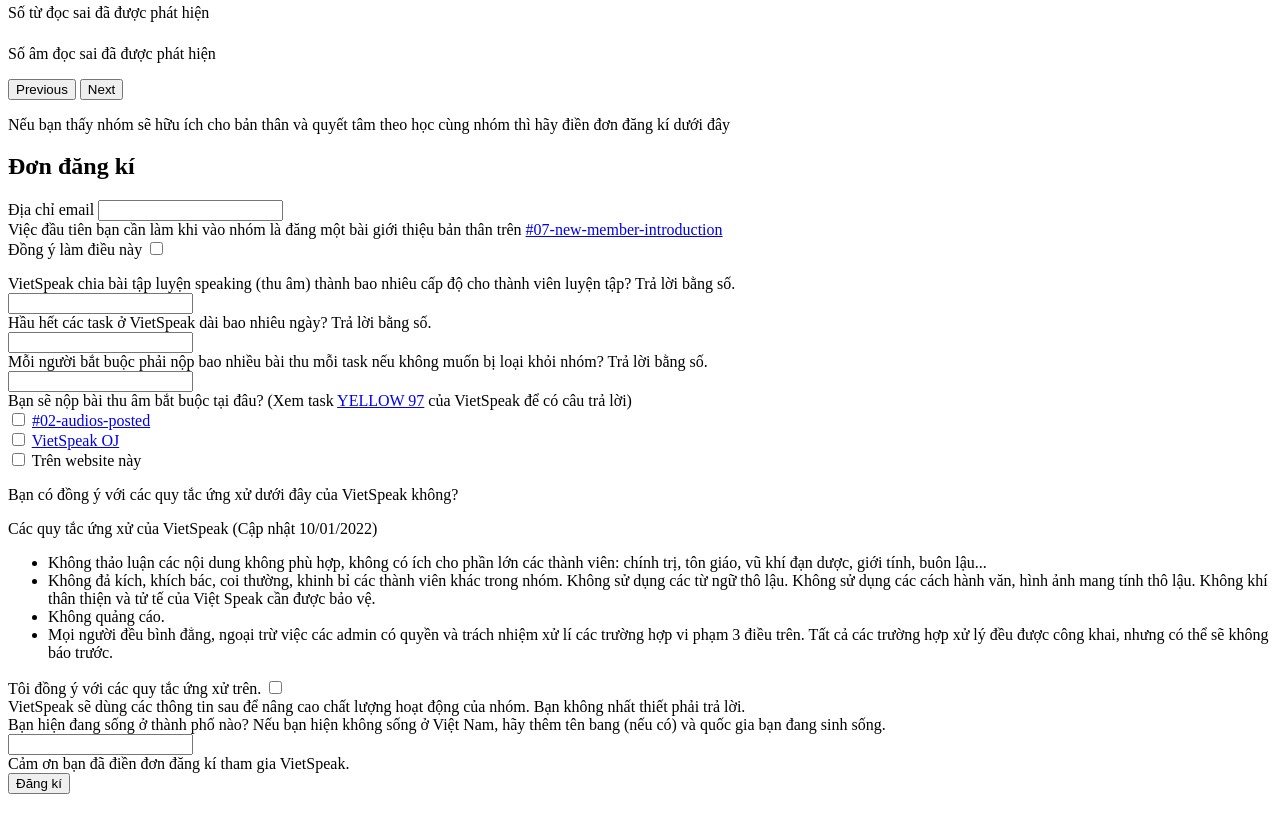
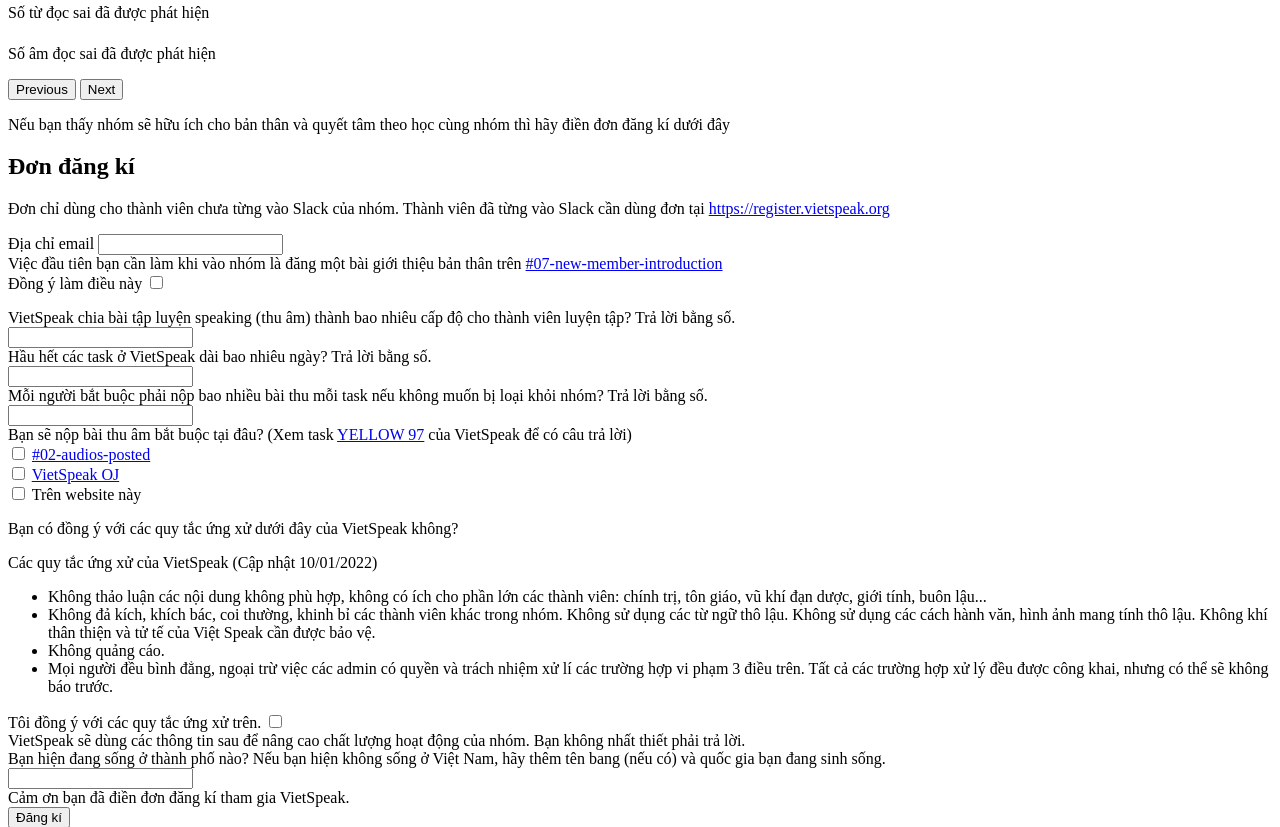
Before and after one commit to vietspeak/VietSpeakOJ, a Flask app: template website/templates/home_body.html in a window 1280 px wide. Shown: the part 418-1245 px from the top of the page. Before the commit the page ends 1212 px from the top, so only its background shows below. Run offline with Flask 3, Linux system fonts and the light colour scheme; the template is opened without the code that fills it, so the values that code supplies are empty.

Commit message:
registration instruction

```diff
--- a/website/templates/home_body.html
+++ b/website/templates/home_body.html
@@ -82,6 +82,7 @@
     cùng nhóm thì hãy điền đơn đăng kí dưới đây
     </p>
     <h2>Đơn đăng kí</h2>
+    <p>Đơn chỉ dùng cho thành viên chưa từng vào Slack của nhóm. Thành viên đã từng vào Slack cần dùng đơn tại <a href="https://register.vietspeak.org">https://register.vietspeak.org</a></p>
     <form action="/register" method="post">
         <div class="mb-3 col-md-4">
           <label for="email">Địa chỉ email</label>
```
